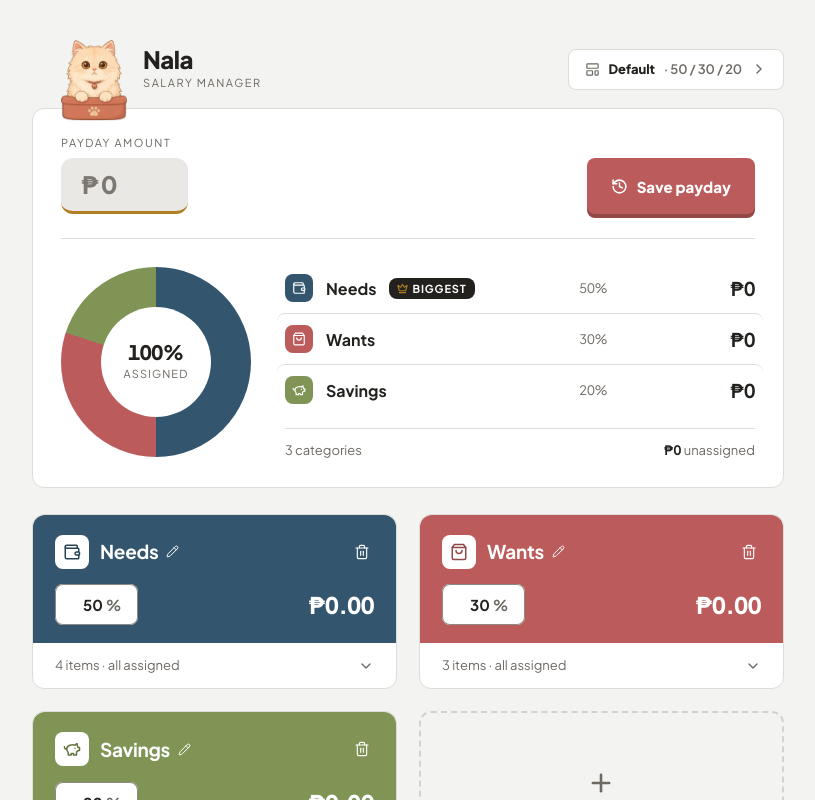
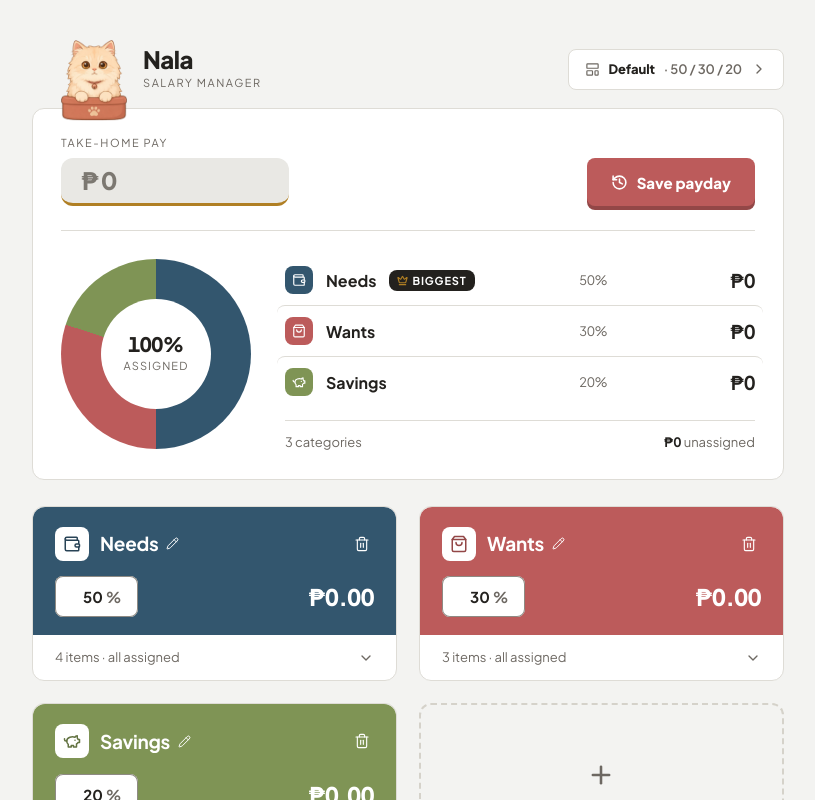
Before and after one commit to jiro1106/salary-manager, a React (Vite) app: page / in a window 1280 px wide. Shown: the top 800 px of the page, without its empty margins (232-1047 px from the left). Built offline with nearby package versions, Linux system fonts and the light colour scheme; the HTML template or start-up script is replaced by a standard one.

Commit message:
fix input number limit

```diff
--- a/src/components/Masthead.tsx
+++ b/src/components/Masthead.tsx
@@ -44,7 +44,7 @@ export default function Masthead({
         "flex flex-wrap items-end gap-0 pt-stack",
         // The inset is left-only and it is on every screen. The mark takes
         // the deck's column so her drawing starts on the same vertical as
-        // "Payday amount" below her; the -21px cancels 22px of transparent
+        // "Take-home pay" below her; the -21px cancels 22px of transparent
         // PNG margin and leaves her a hair inside the cap of the P, which
         // is what a soft round silhouette wants against a straight stem.
         // It is unconditional because the brand does not move between
--- a/src/components/NumberField.tsx
+++ b/src/components/NumberField.tsx
@@ -13,10 +13,34 @@ interface NumberFieldProps {
 }
 
 /**
+ * How many digits a field takes before the point, by what it measures.
+ *
+ * This is **not** the 100 clamp, which stays off: four categories at 90%
+ * each is still expressible, still 360%, and still reported as over. It
+ * is a ceiling on the figure itself, and a share three orders of
+ * magnitude past whole is not an over-allocation anybody meant. Left
+ * open, a chip of 9s multiplies the payday into an amount that outgrows
+ * every card on the page and, past 2^53, is silently inexact besides.
+ *
+ * The peso cap matches the payday field's, since a sub-item's peso
+ * amount is bounded by the same salary.
+ */
+const MAX_INT_DIGITS: Record<NumberFieldProps["unit"], number> = {
+  "%": 3,
+  "₱": 9,
+};
+
+/**
  * Digits, at most one decimal point, and no leading zeros on the integer
- * part — so "05" typed into a fresh category is 5, not fifty.
+ * part — so "05" typed into a fresh category is 5, not fifty. The integer
+ * part is capped per unit; a keystroke past the cap is refused the same
+ * way a typed letter is.
+ *
+ * Decimals are deliberately not capped here. `display()` rounds what it
+ * prints, and the stored value has to keep every digit of a percent
+ * back-computed from a peso amount for the round-trip to land.
  */
-function sanitize(input: string): string {
+function sanitize(input: string, maxIntDigits: number): string {
   const cleaned = input.replace(/[^0-9.]/g, "");
   const dot = cleaned.indexOf(".");
   const oneDot =
@@ -25,7 +49,11 @@ function sanitize(input: string): string {
       : cleaned.slice(0, dot + 1) + cleaned.slice(dot + 1).replace(/\./g, "");
   // A zero in front of a digit is dead weight; a zero in front of a point
   // is the whole number ("0.5" keeps its zero).
-  return oneDot.replace(/^0+(?=\d)/, "");
+  const [intRaw, ...decRest] = oneDot.split(".");
+  const intPart = intRaw.replace(/^0+(?=\d)/, "").slice(0, maxIntDigits);
+  // decRest is empty or a single element — the dots were collapsed above.
+  // An empty one is a trailing point mid-typing ("5."), which is kept.
+  return decRest.length > 0 ? `${intPart}.${decRest[0]}` : intPart;
 }
 
 /**
@@ -92,7 +120,7 @@ export default function NumberField({
   };
 
   const handleChange = (e: React.ChangeEvent<HTMLInputElement>) => {
-    const next = sanitize(e.target.value);
+    const next = sanitize(e.target.value, MAX_INT_DIGITS[unit]);
     setDraft(next);
     const parsed = Number(next);
     onChange(next === "" || Number.isNaN(parsed) ? 0 : parsed);
--- a/src/components/PaydayHeader.tsx
+++ b/src/components/PaydayHeader.tsx
@@ -35,8 +35,26 @@ interface PaydayHeaderProps {
 }
 
 /**
+ * Nine digits before the point — ₱999,999,999.99, three orders of
+ * magnitude past any take-home pay this app is for.
+ *
+ * The ceiling is about arithmetic before it is about layout. Every figure
+ * on the page is derived from this one by `salary * percent / 100`, and a
+ * JS number holds integers exactly only up to 2^53 (₱9,007,199,254,740,991).
+ * Type past that and the split figures stop being merely wide and start
+ * being wrong — the category amounts drift, and they drift silently. Nine
+ * digits leaves the largest product (100% of the cap) seven orders of
+ * magnitude inside the safe range, so every peso on screen is exact.
+ *
+ * Layout is the second reason and the visible one: at ten digits the
+ * derived amounts outgrow their cards and run past the edge.
+ */
+const MAX_INT_DIGITS = 9;
+
+/**
  * Strips input down to a valid "raw" numeric string:
- * digits only, at most one decimal point, at most 2 decimal digits.
+ * digits only, at most one decimal point, at most 2 decimal digits,
+ * at most MAX_INT_DIGITS digits before the point.
  * Leading zeros in the integer part are stripped (except "0" itself).
  */
 function sanitizeRaw(input: string): string {
@@ -51,7 +69,11 @@ function sanitizeRaw(input: string): string {
   }
 
   const [intRaw, decRaw] = value.split(".");
-  let intPart = intRaw.replace(/^0+(?=\d)/, "");
+  // Strip the dead zeros first, then take the cap off what's left, so a
+  // pasted "0001234" spends its budget on digits that count. A keystroke
+  // past the cap is simply not accepted — the same silent refusal a typed
+  // letter already gets here, which is what a maxlength does elsewhere.
+  let intPart = intRaw.replace(/^0+(?=\d)/, "").slice(0, MAX_INT_DIGITS);
   const decPart = decRaw !== undefined ? decRaw.slice(0, 2) : undefined;
 
   if (intPart === "") {
@@ -187,7 +209,7 @@ export default function PaydayHeader({
       <div className="flex flex-wrap items-end justify-between gap-6">
         <div className="min-w-0">
           <p className="text-label uppercase tracking-caps text-ink-soft">
-            Payday amount
+            Take-home pay
           </p>
           {/* The field is editable, so it reads as one: a recessed ground
               with real padding round the figure, and the sand rule along
@@ -220,15 +242,29 @@ export default function PaydayHeader({
               ref={inputRef}
               type="text"
               inputMode="decimal"
-              aria-label="Payday amount in pesos"
+              aria-label="Take-home pay in pesos"
               value={displaySalary}
               onChange={handleSalaryChange}
               placeholder="0"
+              // Fixed at 10ch, and no inline width: the box does not track
+              // what is typed. A width that grew with the figure moved the
+              // Save button beside it on every keystroke and, past seven
+              // figures, wrapped it onto its own line. 10ch holds
+              // "9,999,999" and its separators with a character to spare,
+              // which is every salary this app is for.
+              //
+              // Nothing overflows, because the figure is inside an <input>:
+              // it scrolls its own content while focused, so the caret is
+              // always visible however long the entry runs. text-ellipsis
+              // covers the other half — blurred, an over-long amount reads
+              // "1,234,567…" rather than being cut mid-glyph. The leading
+              // digits are the ones kept, so the magnitude survives the
+              // truncation even when the centavos don't.
               className={[
-                "min-w-[4ch] max-w-full border-0 bg-transparent p-0",
+                "w-[10ch] max-w-full border-0 bg-transparent p-0",
+                "text-ellipsis",
                 "outline-none focus:outline-none placeholder:text-ink-faint",
               ].join(" ")}
-              style={{ width: `${Math.max(displaySalary.length, 4)}ch` }}
             />
             {/* Only offered when there is something to clear, so the field
                 doesn't carry a dead control on an empty amount. */}
--- a/src/index.css
+++ b/src/index.css
@@ -113,7 +113,7 @@
   /* The deck's inner column. The masthead reads as the deck's own title
      rather than a floating page header, so when Nala sits on the card she
      takes this inset too and her drawing starts on the same vertical as
-     "Payday amount" below her. Two consumers, one measure — change it and
+     "Take-home pay" below her. Two consumers, one measure — change it and
      both move together. */
   --deck-x: 28px;
   /* Every full-size control is exactly this tall, set as a height rather
@@ -125,7 +125,7 @@
      than the arithmetic said. A fixed height is immune to that. Anything
      that has to line up with these two takes this token, not a padding
      pair. Floor is 44px; do not go under it. */
-  --control-h: 56px;
+  --control-h: 48px;
   --stack: 26px;
   --gutter: 22px;
   --split: 34px;
```
Also changed, not shown: 1 other file (tests, documents, lock files or other folders).
